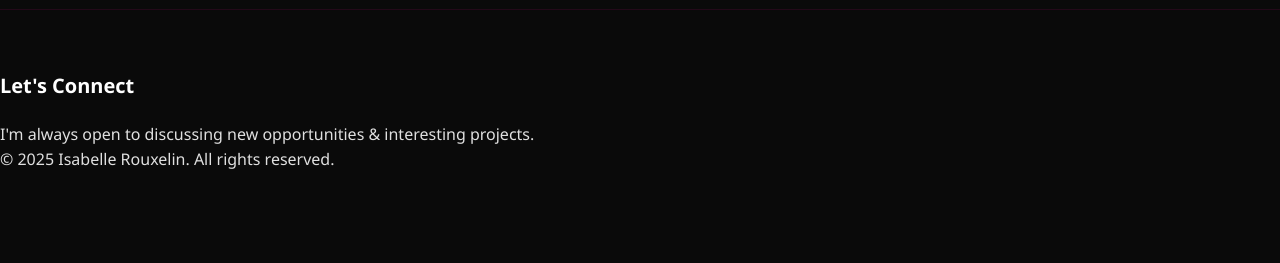
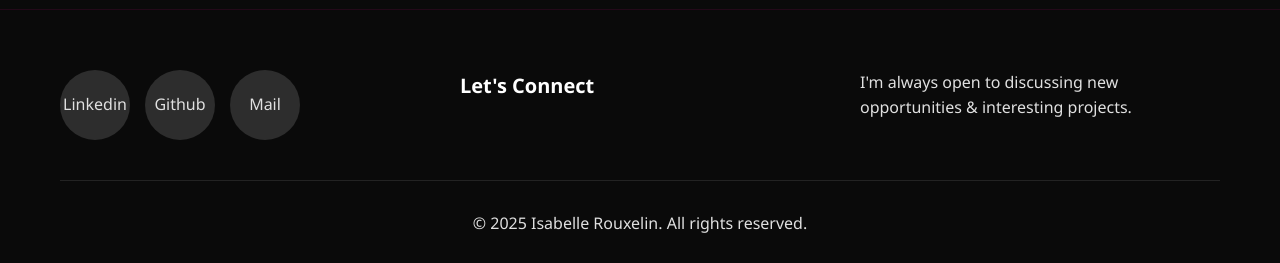
Before and after one commit to IsabelleRouxelin/my-react-app, a React (Vite) app: page / in a window 1280 px wide. Shown: the part 2814-3077 px from the top of the page. Before the commit the page ends 3017 px from the top, so only its background shows below. Built offline with nearby package versions, Linux system fonts and the light colour scheme.

Commit message:
removed quicklinks from footer.jsx

```diff
--- a/src/components/Footer.jsx
+++ b/src/components/Footer.jsx
@@ -1,19 +1,23 @@
 import React from 'react'
+import '../styles/main.css';
 // look into adding icons if possible
 const Footer = () => {
   return (
-    <footer className='footer'>
-        <div className='footer-container'>
+    <footer className='footer' id="contact">
+        <div className='container'>
+          <div className='footer-content'>
+            <div className='social-links'>
+              <a href="https://www.linkedin.com/in/irouxelin/" className="social-link">Linkedin</a>
+              <a href="https://github.com/IsabelleRouxelin" className="social-link">Github</a>
+              <a href="mailto:isabelle.rouxelin@gmail.com" className="social-link">Mail</a>
+            </div>
             <h2 className='footer-title'>Let's Connect</h2>
-            <p className='footer-description'>I'm always open to discussing new opportunities & interesting projects.</p>
-            <div>
-                <a href="mailto:isabelle.rouxelin@gmail.com" className='contact-link'></a>
-                <a href="https://github.com/IsabelleRouxelin" className='contact-link'></a>
-                <a href="https://www.linkedin.com/in/irouxelin/" className='contact-link'></a>
+            <p className='footer-'>I'm always open to discussing new opportunities & interesting projects.</p>
+          </div>
+            <div className='copyright'>
+              &copy; {new Date().getFullYear()} Isabelle Rouxelin. All rights reserved.
             </div>
-            <div>
-                <p>&copy; 2025 Isabelle Rouxelin. All rights reserved.</p>
-            </div>
+
         </div>
     </footer>
   )
```
